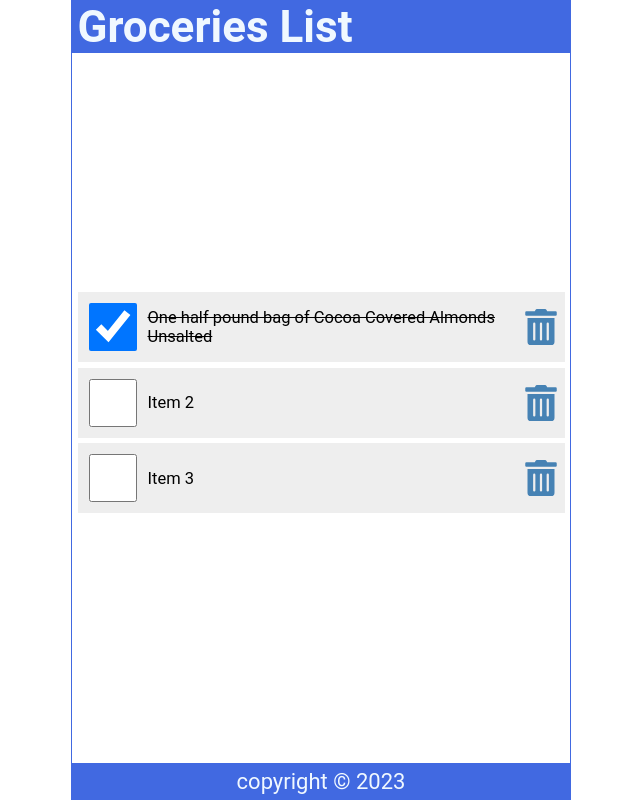
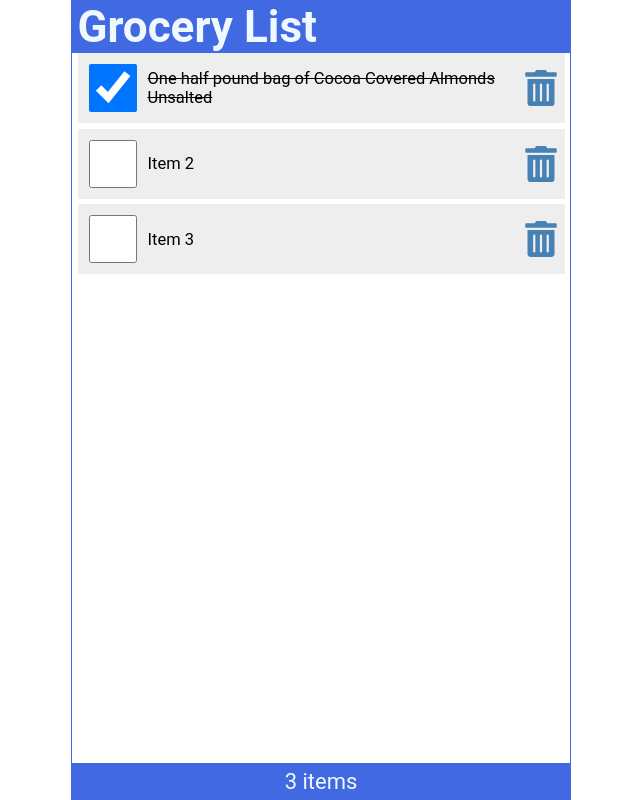
Before and after one commit to alimeow/react01, a React (Create React App) app: page / in a window 1280 px wide. Shown: the whole page, without its empty margins (319-959 px from the left). Built offline with nearby package versions, Linux system fonts and the light colour scheme.

Commit message:
prop components added

```diff
--- a/src/App.js
+++ b/src/App.js
@@ -3,13 +3,51 @@ import './index.css';
 import Header from './Header';
 import Content from './Content';
 import Footer from './Footer';
+import { useState } from 'react';
 
 function App() {
+
+  const[items, setItems] = useState([
+    {
+      id: 1,
+      checked: true,
+      item: "One half pound bag of Cocoa Covered Almonds Unsalted"
+    },
+    {
+        id: 2,
+        checked: false,
+        item: "Item 2"
+    },
+    {
+        id: 3,
+        checked: false,
+        item: "Item 3"
+    }
+  ]);
+
+  const toggleCheck = (id) => {
+    console.log(`key: ${id}`)
+    //curly brackets for true condition ***
+    const newItems = items.map((item) => item.id === id? {...item, checked: !item.checked} : item)
+    setItems(newItems)
+    localStorage.setItem('shoppingList', JSON.stringify(newItems))
+  }
+
+  const handleDelete = (id) => {
+    const newItems = items.filter(item => item.id !== id);
+    setItems(newItems)
+    localStorage.setItem('shoppingList', JSON.stringify(newItems))
+  }
+
   return (
     <div className="App">
-      <Header />
-      <Content />
-      <Footer />
+      <Header title="Grocery List" />
+      <Content
+      items={items}
+      toggleCheck={toggleCheck}
+      handleDelete={handleDelete}
+      />
+      <Footer length={items.length} />
     </div>
   );
 }
--- a/src/Content.js
+++ b/src/Content.js
@@ -1,63 +1,17 @@
 import { useState } from 'react';
-import { FaTrashAlt } from 'react-icons/fa';
+import ItemList from './ItemList';
 
-const Content = () => {
-  const[items, setItems] = useState([
-    {
-      id: 1,
-      checked: true,
-      item: "One half pound bag of Cocoa Covered Almonds Unsalted"
-    },
-    {
-        id: 2,
-        checked: false,
-        item: "Item 2"
-    },
-    {
-        id: 3,
-        checked: false,
-        item: "Item 3"
-    }
-  ]);
-
-  const handleClick = (e) => {
-    console.log(typeof items)
-  }
-
-  const toggleCheck = (id) => {
-    console.log(`key: ${id}`)
-    //curly brackets for true condition ***
-    const newItems = items.map((item) => item.id === id? {...item, checked: !item.checked} : item)
-    setItems(newItems)
-    localStorage.setItem('shoppingList', JSON.stringify(newItems))
-  }
-
-  const handleDelete = (id) => {
-    const newItems = items.filter(item => item.id !== id);
-    setItems(newItems)
-    localStorage.setItem('shoppingList', JSON.stringify(newItems))
-  }
+const Content = ({items, toggleCheck,handleDelete}) => {
 
   return (
     <main>
       {items.length !== 0 ? (
-        //div will make style weird if item is deleted
-        // <div>
-        <ul>
-          {items.map( x =>
-            <li className="item" key={x.id} >
-              <input type="checkbox" checked={x.checked} onChange={()=>toggleCheck(x.id)}
-              />
-              <label
-              style = { x.checked? {textDecoration: 'line-through'} : null }
-              onDoubleClick={()=>toggleCheck(x.id)}> {x.item} </label>
-              <FaTrashAlt
-              onClick = {()=>{handleDelete(x.id)}}
-              role="button" tabIndex="0"/>
-            </li>
-          )}
-        </ul>
-      // </div>
+        <ItemList
+        //passing down to grandchild component to declutter
+        items={items}
+        handleDelete={handleDelete}
+        toggleCheck={toggleCheck}
+        />
       )
       : <p style={{ martintop: '2rem' }}>List empty</p>}
     </main>
--- a/src/Footer.js
+++ b/src/Footer.js
@@ -1,7 +1,8 @@
-const Footer = () => {
+const Footer = ({length}) => {
   return (
     <footer>
-      <p>copyright &copy; {new Date().getFullYear()}</p>
+      {/* <p>copyright &copy; {new Date().getFullYear()}</p> */}
+      <p>{length} {length === 1 ? 'item' : 'items'}</p>
     </footer>
   )
 };
--- a/src/Header.js
+++ b/src/Header.js
@@ -1,10 +1,14 @@
-const Header = () => {
+const Header = ({title}) => {
 
   return (
     <header>
-      <h1>Groceries List</h1>
+      <h1>{title}</h1>
     </header>
   )
 };
 
+Header.defaultProps = {
+  title: '[name your title]'
+}
+
 export default Header;
--- /dev/null
+++ b/src/ItemList.js
@@ -0,0 +1,20 @@
+import LineItem from './LineItem.js';
+
+const ItemList = ({items, toggleCheck, handleDelete}) => {
+  return (
+    //div will make style weird if item is deleted
+    // <div>
+    <ul>
+      {items.map( x =>
+        <LineItem key={x.id}
+        x={x}
+        handleDelete={handleDelete}
+        toggleCheck={toggleCheck}
+        />
+      )}
+    </ul>
+    // </div>
+    )
+};
+
+export default ItemList;
--- /dev/null
+++ b/src/LineItem.js
@@ -0,0 +1,18 @@
+import { FaTrashAlt } from 'react-icons/fa';
+
+const LineItem = ({x, toggleCheck, handleDelete}) => {
+  return (
+    <li className="item" >
+      <input type="checkbox" checked={x.checked} onChange={()=>toggleCheck(x.id)}
+      />
+      <label
+      style = { x.checked? {textDecoration: 'line-through'} : null }
+      onDoubleClick={()=>toggleCheck(x.id)}> {x.item} </label>
+      <FaTrashAlt
+      onClick = {()=>{handleDelete(x.id)}}
+      role="button" tabIndex="0"/>
+    </li>
+  )
+};
+
+export default LineItem;
--- a/src/index.css
+++ b/src/index.css
@@ -44,7 +44,7 @@ main {
   display: flex;
   flex-direction: column;
   flex-grow: 1;
-  justify-content: center;
+  justify-content: flex-start;
   align-items: center;
   overflow-y: auto;
 }
```
